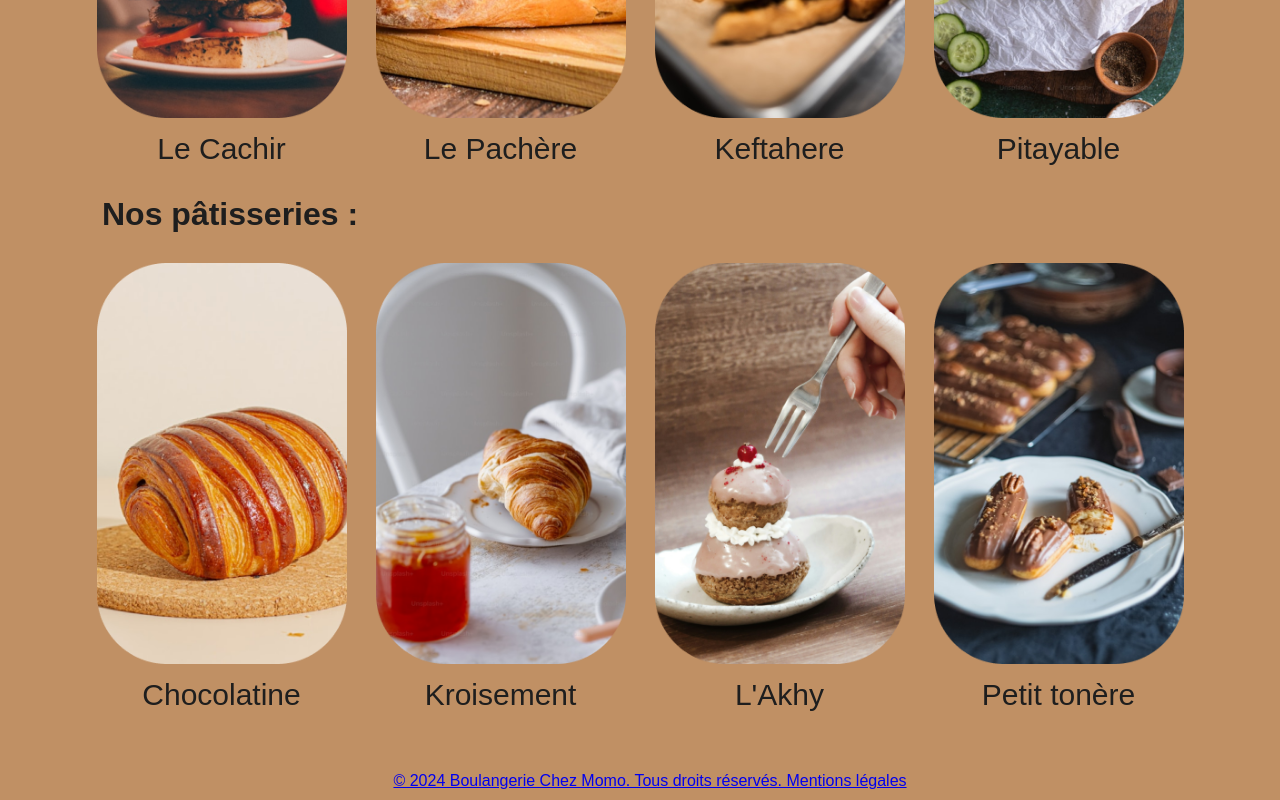
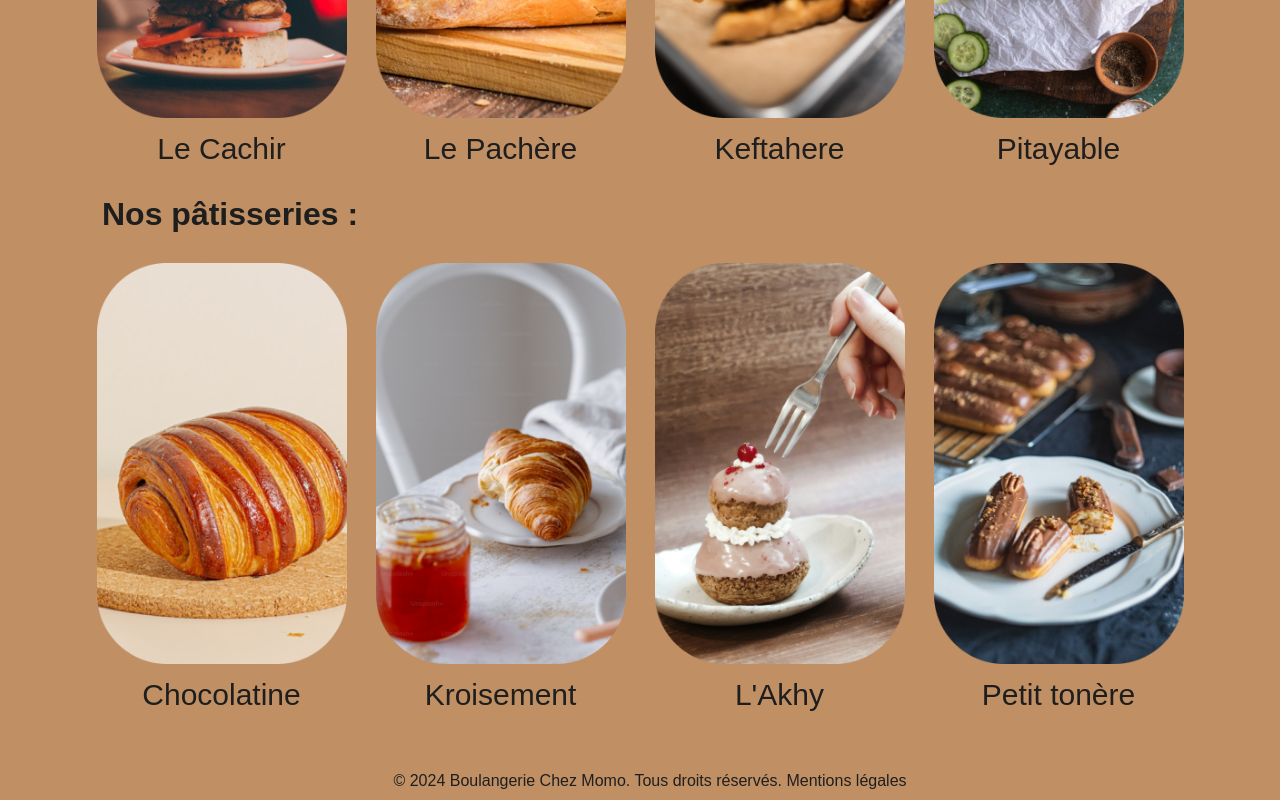
Before and after one commit to TiboTsr/Projet_boulangerie, a website built with Vite: page index.html in a window 1280 px wide. Shown: the part 1825-2625 px from the top of the page. Built offline with nearby package versions, Linux system fonts and the light colour scheme.

Commit message:
Boulangerie_Update_1.2.1

```diff
--- a/src/style.css
+++ b/src/style.css
@@ -419,3 +419,8 @@ footer {
     width: 100%;
     position: relative;
 }
+
+footer a {
+    color: inherit;
+    text-decoration: none;
+}
```
